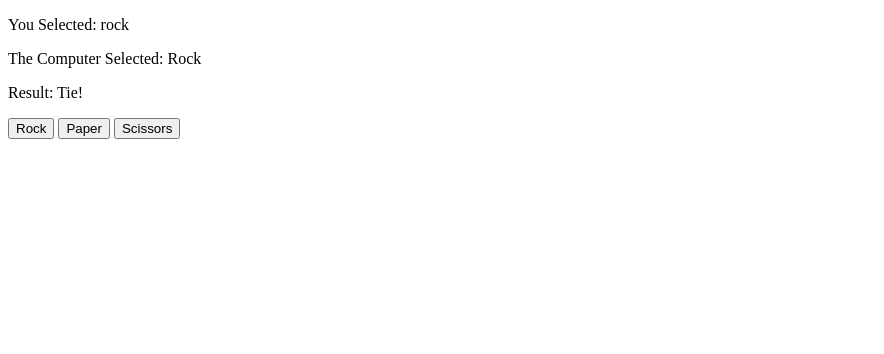
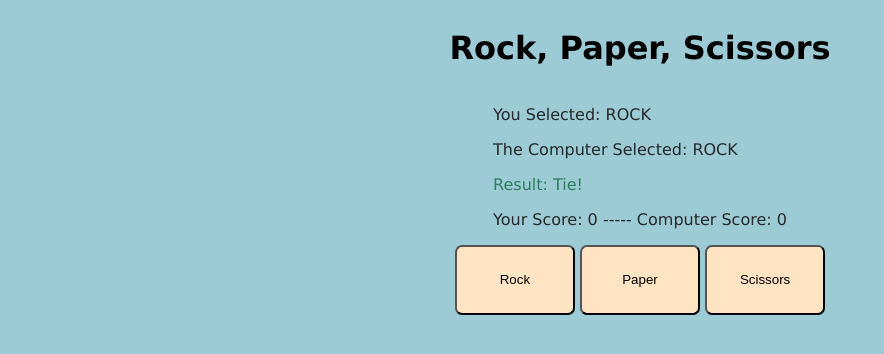
Before and after one commit to jackohhearts/Rock-Paper-Scissors, a plain HTML site: page index.html in a window 1280 px wide. Both pictures are taken after a click on the button "Rock". Shown: the whole page, without its empty margins (0-884 px from the left). Drawn offline with Linux system fonts and the light colour scheme.

Commit message:
removed console.logs and updated gui css

```diff
--- a/index.html
+++ b/index.html
@@ -3,18 +3,30 @@
 <head>
     <meta charset="UTF-8">
     <meta name="viewport" content="width=device-width, initial-scale=1.0">
-
+    <link rel="stylesheet" href="style.css">
     <title>Rock, Paper, Scissors</title>
 </head>
 <body>
+    <div class="container">
+        <h1>Rock, Paper, Scissors</h1>
+        <div class="elements">
     <p id="playerSelection-el">You Selected:</p>
     <p id="computerSelection-el">The Computer Selected:</p>
     <p id="roundResult-el">Result:</p>
+    <p id="score-el">Current Score:</p>
+    <p id="winner-el"></p>
+        </div>
 
+
+
+        <div class="buttons">
     <button id="rockButton" onclick="playerChoiceRock()">Rock</button>
     <button id="paperButton" onclick="playerChoicePaper()">Paper</button>
     <button id="scissorsButton" onclick="playerChoiceScissors()">Scissors</button>
     <script src="index.js"></script>
+        </div>
 
+
+</div>
 </body>
 </html>
--- a/index.js
+++ b/index.js
@@ -3,6 +3,8 @@ let playerScore = 0
 let playerSelectionEl = document.getElementById("playerSelection-el")
 let computerSelectionEl = document.getElementById("computerSelection-el")
 let roundResultEl = document.getElementById("roundResult-el")
+let scoreEl = document.getElementById("score-el")
+let winnerEl = document.getElementById("winner-el")
 
 
 
@@ -18,62 +20,76 @@ function getComputerChoice() {
 
     }
 
+function playerChoiceRock() {
+        playerSelection = "Rock"
+        playGame()
+    }
+
+function playerChoicePaper() {
+        playerSelection = "Paper"
+        playGame()
+    }
+
+function playerChoiceScissors() {
+        playerSelection = "Scissors"
+        playGame()
+    }
+
 
     function playRound() {
-       // let playerSelection = "Rock"
-       // let playerSelection = prompt("Rock, Paper, or Scissors?")
-        playerSelection = playerSelection.toLowerCase()
+        playerSelection = playerSelection.toUpperCase()
         let computerSelection = getComputerChoice()
+        computerSelection = computerSelection.toUpperCase()
 
 
-        console.log("You Selected: " + playerSelection)
+
         playerSelectionEl.textContent = "You Selected: " + playerSelection
-        console.log("The Computer Selected: " + computerSelection)
+
         computerSelectionEl.textContent = "The Computer Selected: " + computerSelection
 
-        if (playerSelection === "rock" && computerSelection === "Rock") {
-            console.log("Tie!")
+        if (playerSelection === "ROCK" && computerSelection === "ROCK") {
+
             roundResultEl.textContent = "Result: Tie!"
             return "Tie!"
-        }   else if (playerSelection === "rock" && computerSelection === "Paper") {
-            console.log("You Lose!")
+        }   else if (playerSelection === "ROCK" && computerSelection === "PAPER") {
+
             roundResultEl.textContent = "Result: You Lose!"
             computerScore += 1
             return "You Lose!"
-        }   else if (playerSelection === "rock" && computerSelection === "Scissors") {
-            console.log("You Win!")
+        }   else if (playerSelection === "ROCK" && computerSelection === "SCISSORS") {
+
             roundResultEl.textContent = "Result: You Win!"
             playerScore += 1
             return "You Win!"
         }
 
-        if (playerSelection === "scissors" && computerSelection === "Scissors") {
-            console.log("Tie!")
+        if (playerSelection === "SCISSORS" && computerSelection === "SCISSORS") {
+
             roundResultEl.textContent = "Result: Tie!"
             return "Tie!"
-        }   else if (playerSelection === "scissors" && computerSelection === "Rock") {
-            console.log("You Lose!")
+        }   else if (playerSelection === "SCISSORS" && computerSelection === "ROCK") {
+
             roundResultEl.textContent = "Result: You Lose!"
             computerScore += 1
             return "You Lose!"
-        }   else if (playerSelection === "scissors" && computerSelection === "Paper") {
-            console.log("You Win!")
+        }   else if (playerSelection === "SCISSORS" && computerSelection === "PAPER") {
+
             roundResultEl.textContent = "Result: You Win!"
             playerScore += 1
             return "You Win!"
         }
 
-        if (playerSelection === "paper" && computerSelection === "Paper") {
-            console.log("Tie!")
+        if (playerSelection === "PAPER" && computerSelection === "PAPER") {
+
             roundResultEl.textContent = "Result: Tie!"
             return "Tie!"
-        }   else if (playerSelection === "paper" && computerSelection === "Scissors") {
-            console.log("You Lose!")
+        }   else if (playerSelection === "PAPER" && computerSelection === "SCISSORS") {
+
             roundResultEl.textContent = "Result: You Lose!"
             computerScore += 1
             return "You Lose!"
-        }   else if (playerSelection === "paper" && computerSelection === "Rock") {
-            console.log("You Win!")
+        }   else if (playerSelection === "PAPER" && computerSelection === "ROCK") {
+
             roundResultEl.textContent = "Result: You Win!"
             playerScore += 1
             return "You Win!"
@@ -83,35 +99,17 @@ function getComputerChoice() {
 
     function playGame() {
         playRound()
-        console.log("Your Score: " + playerScore + " " + "Computer Score: " + computerScore)
-        if (playerScore > computerScore) {
-            console.log("You Win The Game!")
+
+        scoreEl.textContent = "Your Score: " + playerScore + " " + "----- " + "Computer Score: " + computerScore
+        if (playerScore === 5 && computerScore < 5) {
+
+            winnerEl.textContent = "You Win The Game!"
             return "You Win The Game!"
-        } else if (playerScore < computerScore) {
-            console.log("You Lose The Game! The Computer Beat You!")
+        } else if (playerScore < 5 && computerScore === 5) {
+
+            winnerEl.textContent = "You Lose The Game! The Computer Beat You!"
             return "You Lose The Game! The Computer Beat You!"
+        }
 
 
-
-        }
-
     }
-
-    function playerChoiceRock() {
-        playerSelection = "Rock"
-        playGame()
-    }
-
-    function playerChoicePaper() {
-        playerSelection = "Paper"
-        playGame()
-    }
-
-    function playerChoiceScissors() {
-        playerSelection = "Scissors"
-        playGame()
-    }
-
-   // rockButton.onclick = function() {
-    //    playerChoice("rock")
-    //}
--- a/style.css
+++ b/style.css
@@ -0,0 +1,28 @@
+body {
+    background-color: rgb(156, 203, 214);
+    font-family: Verdana, Geneva, Tahoma, sans-serif;
+}
+
+.container {
+    display: flex;
+    flex-direction: column;
+    align-content: center;
+    justify-content: center;
+    align-items: center;
+
+}
+
+button {
+    height: 70px;
+    width: 120px;
+    border-radius: 7px;
+    background-color: bisque;
+}
+
+.elements {
+    color: rgb(37, 40, 40);
+}
+
+#roundResult-el {
+    color: rgb(43, 125, 92);
+}
```
